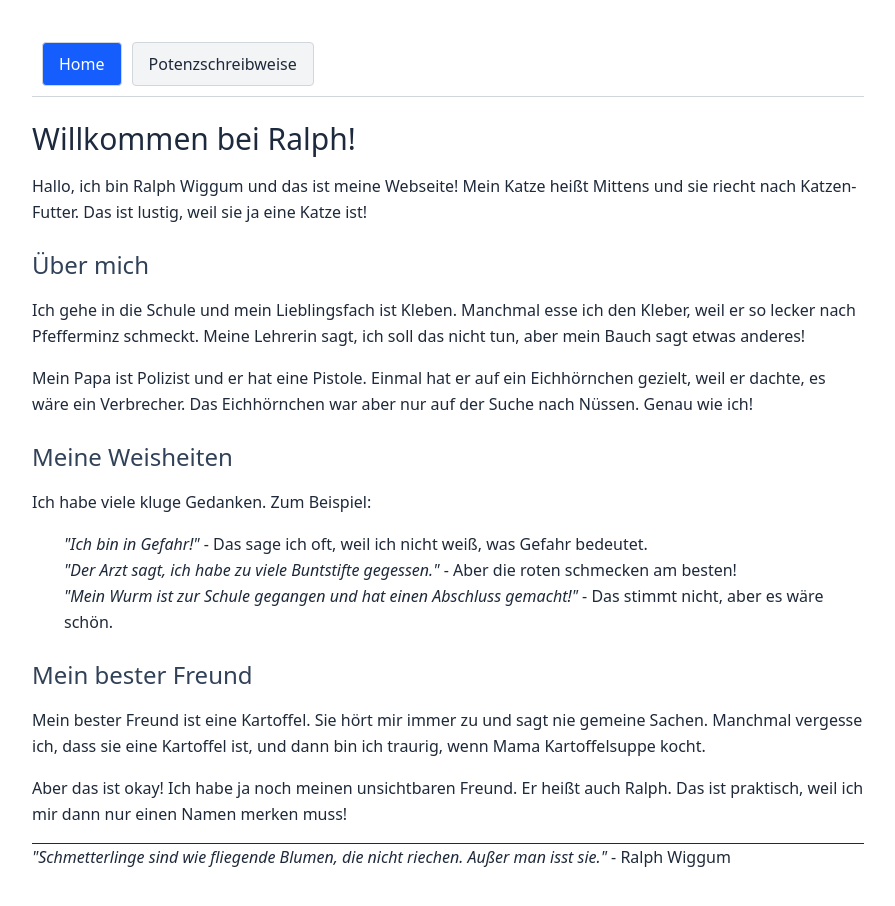
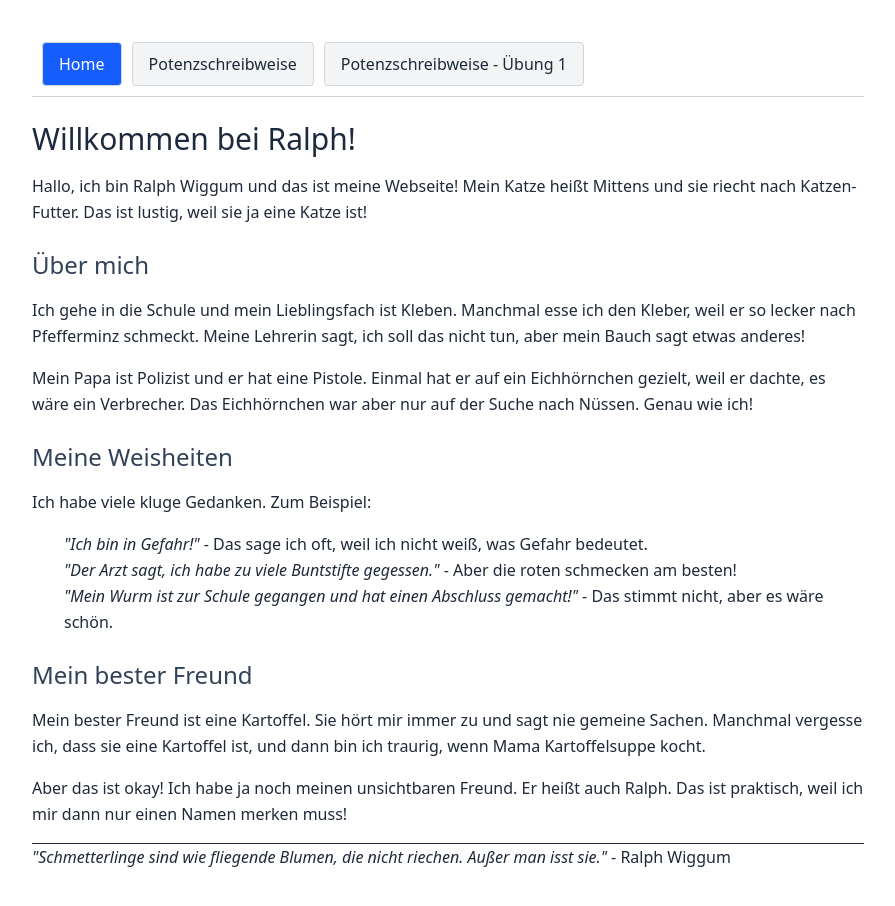
Before and after one commit to mawi12345/ralph, a React (Vite) app: page / in a window 1280 px wide. Shown: the top 906 px of the page, without its empty margins (192-1087 px from the left). Built offline with nearby package versions, Linux system fonts and the light colour scheme.

Commit message:
add routing

```diff
--- a/src/App.jsx
+++ b/src/App.jsx
@@ -2,6 +2,7 @@ import { useState, useEffect } from "react";
 import { MDXProvider } from "@mdx-js/react";
 import HomePage from "./pages/Home.mdx";
 import PotenzschreibweisePage from "./pages/potenzschreibweise/index.mdx";
+import PotenzschreibweiseU1Page from "./pages/potenzschreibweise/u1.mdx";
 
 // Define available routes
 export const routes = [
@@ -11,6 +12,12 @@ export const routes = [
     name: "potenzschreibweise",
     component: PotenzschreibweisePage,
     title: "Potenzschreibweise",
+  },
+  {
+    path: "/potenzschreibweise/u1",
+    name: "potenzschreibweise-u1",
+    component: PotenzschreibweiseU1Page,
+    title: "Potenzschreibweise - Übung 1",
   },
 ];
 
```
